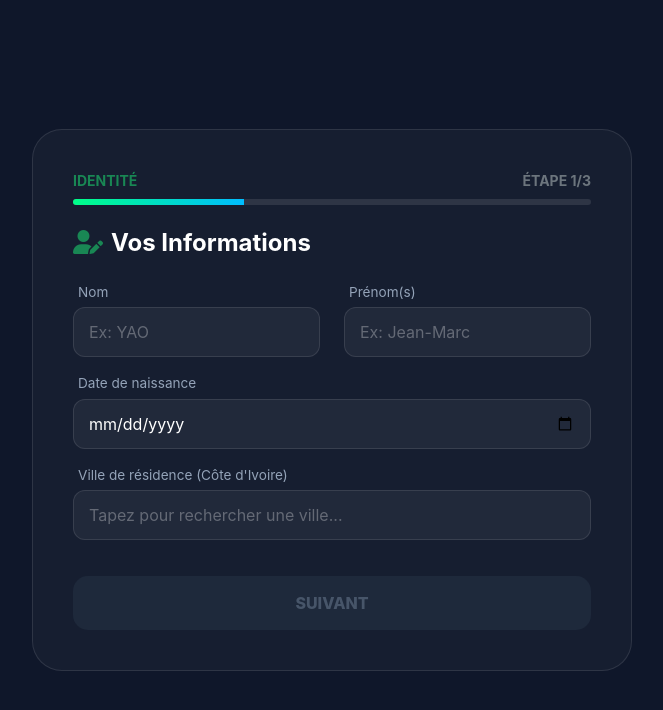
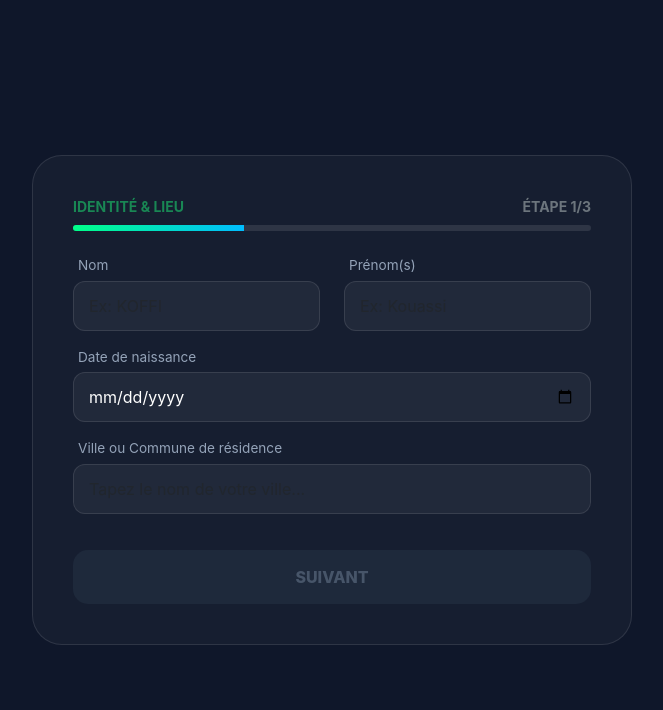
Before and after one commit to angebogui35-byte/mon-pret-en-ligne, a Flask app: template templates/etape1.html in a window 1280 px wide. Shown: the top 710 px of the page, without its empty margins (308-971 px from the left). Run offline with Flask 3, Linux system fonts and the light colour scheme; the template is opened without the code that fills it, so the values that code supplies are empty.

Commit message:
Update etape1.html

```diff
--- a/templates/etape1.html
+++ b/templates/etape1.html
@@ -3,7 +3,7 @@
 <head>
     <meta charset="UTF-8">
     <meta name="viewport" content="width=device-width, initial-scale=1.0">
-    <title>Étape 1 | Informations Personnelles</title>
+    <title>Étape 1 | Localisation</title>
     <link href="https://cdn.jsdelivr.net/npm/bootstrap@5.3.0/dist/css/bootstrap.min.css" rel="stylesheet">
     <link rel="stylesheet" href="https://cdnjs.cloudflare.com/ajax/libs/font-awesome/6.0.0/css/all.min.css">
     <style>
@@ -11,7 +11,6 @@
         .glass-form { background: rgba(255,255,255,0.03); border: 1px solid rgba(255,255,255,0.1); border-radius: 30px; padding: 40px; width: 100%; max-width: 600px; margin: auto; }
         .progress-bar { background: linear-gradient(90deg, #00ff88, #00bdff); }
         .form-control { background: rgba(255,255,255,0.05) !important; border: 1px solid rgba(255,255,255,0.1) !important; color: white !important; padding: 12px 15px !important; border-radius: 12px !important; }
-        .form-control::placeholder { color: rgba(255,255,255,0.3); }
         label { color: #94a3b8; font-size: 0.85rem; margin-bottom: 5px; margin-left: 5px; display: block; }
         .btn-next { background: #00ff88; color: #000; font-weight: 800; padding: 15px; border-radius: 15px; width: 100%; border: none; transition: 0.3s; margin-top: 20px; }
         .btn-next:disabled { background: #1e293b; color: #475569; cursor: not-allowed; }
@@ -23,81 +22,55 @@
     <div class="glass-form">
         <div class="progress-container mb-4">
             <div class="d-flex justify-content-between mb-2 small fw-bold text-uppercase">
-                <span class="text-success">Identité</span>
+                <span class="text-success">Identité & Lieu</span>
                 <span class="text-secondary">Étape 1/3</span>
             </div>
-            <div class="progress" style="height: 6px; background: rgba(255,255,255,0.1);">
-                <div class="progress-bar" style="width: 33%"></div>
-            </div>
+            <div class="progress" style="height: 6px; background: rgba(255,255,255,0.1);"><div class="progress-bar" style="width: 33%"></div></div>
         </div>
-
-        <h4 class="mb-4 fw-bold"><i class="fas fa-user-edit me-2 text-success"></i>Vos Informations</h4>
 
         <form action="/etape2" method="POST" id="formIdentite">
             <div class="row">
-                <div class="col-md-6 mb-3">
-                    <label>Nom</label>
-                    <input type="text" name="nom" class="form-control" placeholder="Ex: YAO" required>
-                </div>
-                <div class="col-md-6 mb-3">
-                    <label>Prénom(s)</label>
-                    <input type="text" name="prenom" class="form-control" placeholder="Ex: Jean-Marc" required>
-                </div>
+                <div class="col-md-6 mb-3"><label>Nom</label><input type="text" name="nom" class="form-control" placeholder="Ex: KOFFI" required></div>
+                <div class="col-md-6 mb-3"><label>Prénom(s)</label><input type="text" name="prenom" class="form-control" placeholder="Ex: Kouassi" required></div>
             </div>
 
             <div class="mb-3">
                 <label>Date de naissance</label>
                 <input type="date" name="date_naissance" id="date_naissance" class="form-control" required onchange="verifierAge()">
-                <div id="ageError" class="text-danger small mt-1" style="display:none;">
-                    <i class="fas fa-exclamation-circle"></i> Vous devez avoir au moins 18 ans pour continuer.
-                </div>
+                <div id="ageError" class="text-danger small mt-1" style="display:none;"><i class="fas fa-exclamation-circle"></i> Minimum 18 ans requis.</div>
             </div>
 
             <div class="mb-3">
-                <label>Ville de résidence (Côte d'Ivoire)</label>
-                <input list="villes" name="lieu" class="form-control" placeholder="Tapez pour rechercher une ville..." required>
+                <label>Ville ou Commune de résidence</label>
+                <input list="villes" name="lieu" class="form-control" placeholder="Tapez le nom de votre ville..." required>
                 <datalist id="villes">
-                    <option value="Abidjan">
-                    <option value="Yamoussoukro">
-                    <option value="Bouaké">
-                    <option value="San-Pédro">
-                    <option value="Daloa">
+                    <option value="Abidjan - Abobo"><option value="Abidjan - Adjamé"><option value="Abidjan - Attécoubé"><option value="Abidjan - Cocody">
+                    <option value="Abidjan - Koumassi"><option value="Abidjan - Marcory"><option value="Abidjan - Plateau"><option value="Abidjan - Port-Bouët">
+                    <option value="Abidjan - Treichville"><option value="Abidjan - Yopougon"><option value="Anyama"><option value="Bingerville"><option value="Grand-Bassam">
+                    <option value="Yamoussoukro"><option value="Toumodi">
+                    <option value="Agboville"><option value="Adzopé"><option value="Abengourou"><option value="Aboisso"><option value="Bondoukou"><option value="Bouna">
+                    <option value="Bouaké"><option value="Béoumi"><option value="Katiola"><option value="Korhogo"><option value="Ferkessédougou"><option value="Odiénné"><option value="Boundiali">
+                    <option value="Daloa"><option value="Bouaflé"><option value="Sinfra"><option value="Gagnoa"><option value="Divo"><option value="Soubré">
+                    <option value="San-Pédro"><option value="Man"><option value="Guiglo"><option value="Duékoué"><option value="Sassandra"><option value="Tabou">
+                    <option value="Daoukro"><option value="M'Bahiakro"><option value="Bongouanou"><option value="Vavoua"><option value="Issia"><option value="Lakota">
                 </datalist>
             </div>
 
             <button type="submit" id="submitBtn" class="btn-next" disabled>SUIVANT</button>
         </form>
-        </div>
+    </div>
 </div>
 
 <script>
     function verifierAge() {
-        const dateNaissance = document.getElementById('date_naissance').value;
+        const dateN = document.getElementById('date_naissance').value;
         const btn = document.getElementById('submitBtn');
-        const errorMsg = document.getElementById('ageError');
-
-        if (!dateNaissance) return;
-
-        const aujourdhui = new Date();
-        const naissance = new Date(dateNaissance);
-        let age = aujourdhui.getFullYear() - naissance.getFullYear();
-        const m = aujourdhui.getMonth() - naissance.getMonth();
-
-        if (m < 0 || (m === 0 && aujourdhui.getDate() < naissance.getDate())) {
-            age--;
-        }
-
-        if (age >= 18) {
-            btn.disabled = false;
-            errorMsg.style.display = 'none';
-            document.getElementById('date_naissance').style.borderColor = '#00ff88';
-        } else {
-            btn.disabled = true;
-            errorMsg.style.display = 'block';
-            document.getElementById('date_naissance').style.borderColor = '#ff4b2b';
-        }
+        const err = document.getElementById('ageError');
+        if(!dateN) return;
+        const age = Math.floor((new Date() - new Date(dateN)) / 31557600000);
+        if (age >= 18) { btn.disabled = false; err.style.display = 'none'; }
+        else { btn.disabled = true; err.style.display = 'block'; }
     }
 </script>
-
 </body>
 </html>
```
